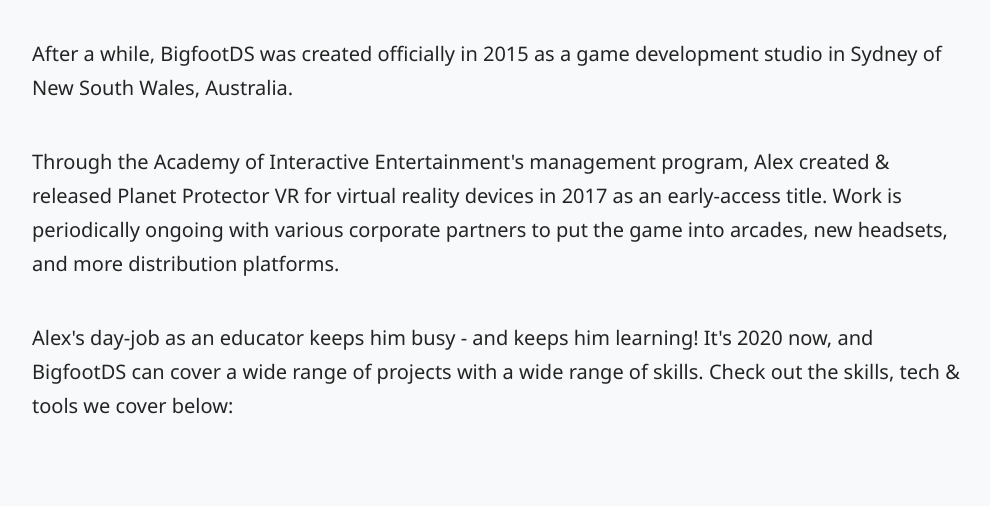
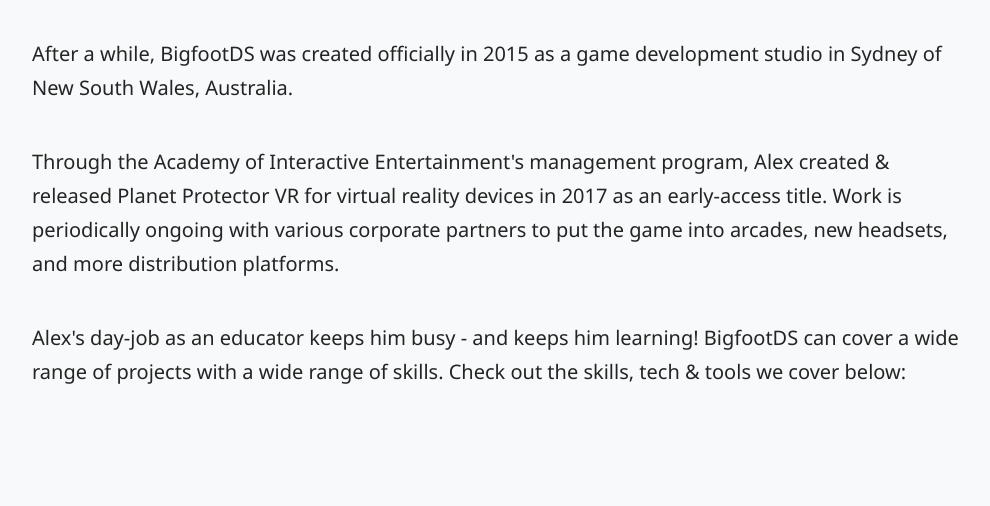
Before and after one commit to BigfootDS/Web-BigfootDS, an Astro site: page /about in a window 1280 px wide. Shown: the part 1241-1747 px from the top of the page, without its empty margins (143-1133 px from the left). Built offline with nearby package versions, Linux system fonts and the light colour scheme; Astro itself is replaced by a stand-in of ours; a web font is replaced by a local one.

Commit message:
fix: update about page for date-based stuff

```diff
--- a/src/pages/about.astro
+++ b/src/pages/about.astro
@@ -36,7 +36,7 @@ import aboutHeader from "../assets/images/headers/AstroAboutHeader.png";
 		</p>
 		<p>
 			Alex's day-job as an educator keeps him busy - and keeps him
-			learning! It's 2020 now, and BigfootDS can cover a wide range of
+			learning! BigfootDS can cover a wide range of
 			projects with a wide range of skills. Check out the skills, tech
 			&amp; tools we cover below:
 		</p>
```
